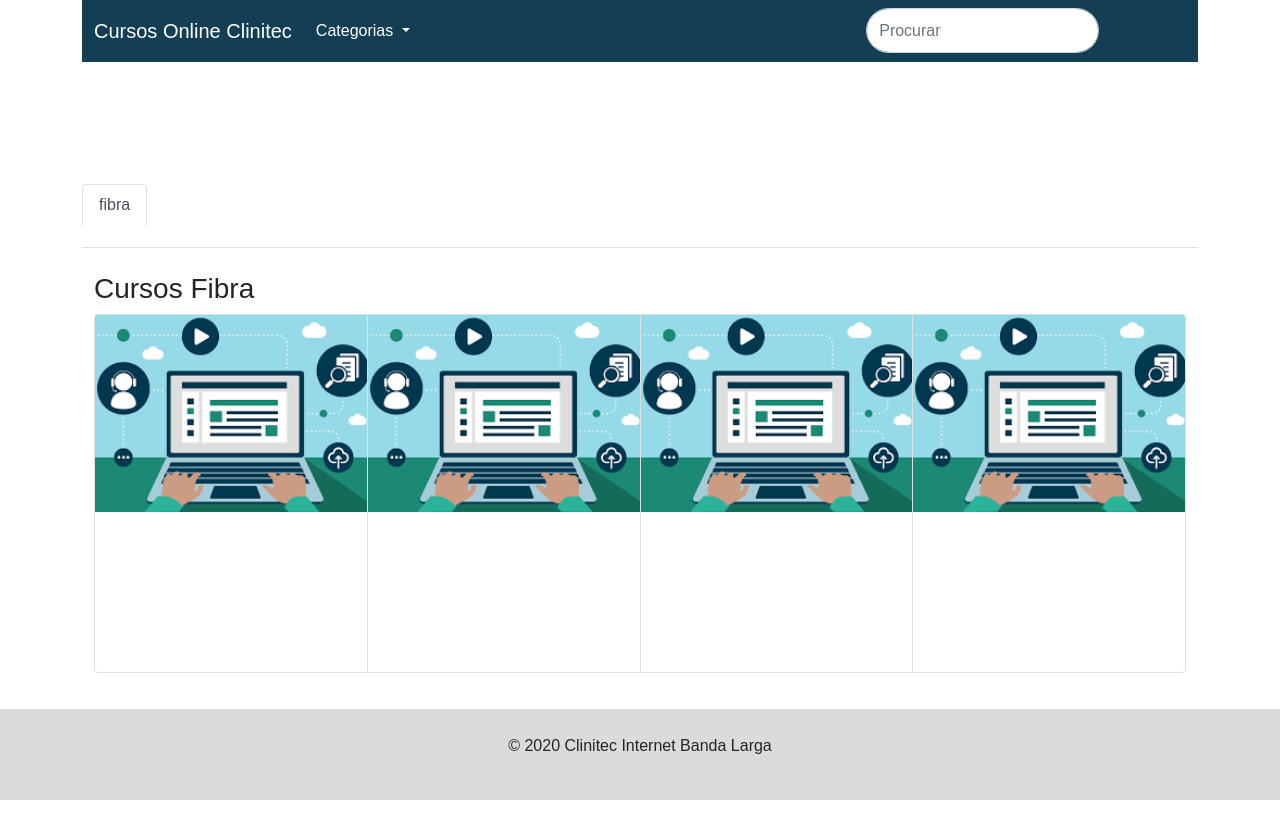
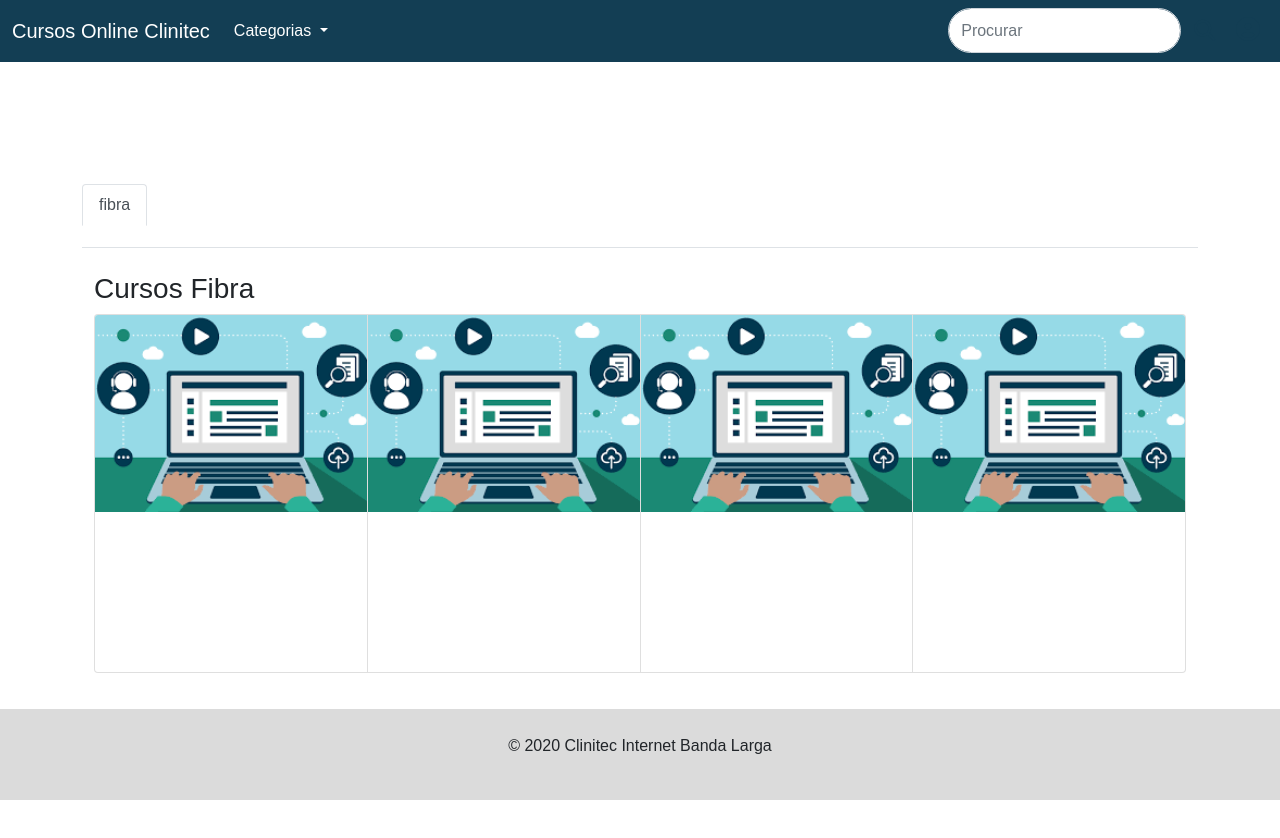
Before and after one commit to paloomag/WebCursosOnline, a plain HTML site: page main.html in a window 1280 px wide. Drawn offline with nearby package versions, Linux system fonts and the light colour scheme.

Commit message:
att nav
retirei container

```diff
--- a/main.html
+++ b/main.html
@@ -13,7 +13,7 @@
     </head>
     <body>
         <header>
-            <div class="container">
+            <div>
                 <nav class="navbar navbar-expand-lg navbar-color nav-text">
                     <div class="container-fluid nav-text">
                         <a class="navbar-brand nav-text" href="#">Cursos Online Clinitec</a>
```
